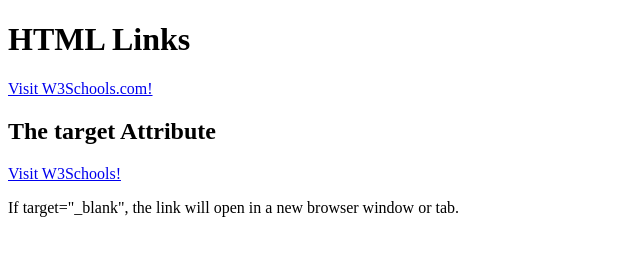
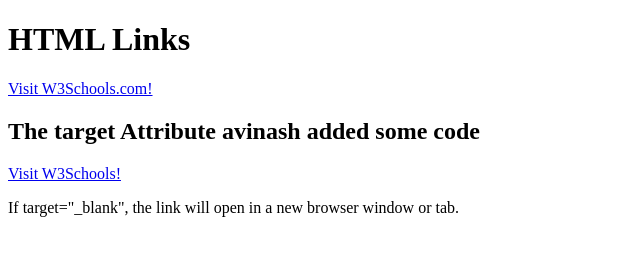
Before and after one commit to sobhan12345/REALTIMECOMMANDS, a plain HTML site: page index.html in a window 1280 px wide. Shown: the whole page, without its empty margins (0-640 px from the left). Drawn offline with Linux system fonts and the light colour scheme.

Commit message:
changed happend inthe repository

```diff
--- a/index.html
+++ b/index.html
@@ -8,7 +8,7 @@
 <html>
 <body>
 
-<h2>The target Attribute</h2>
+<h2>The target Attribute avinash added some code </h2>
 
 <a href="https://www.w3schools.com/" target="_blank">Visit W3Schools!</a>
 
```
